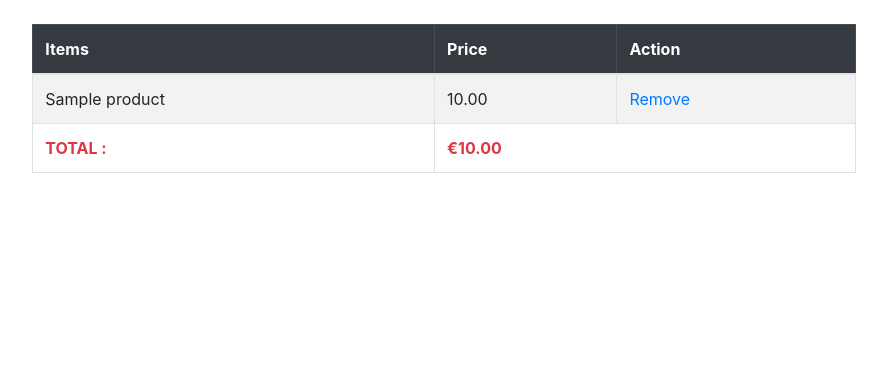
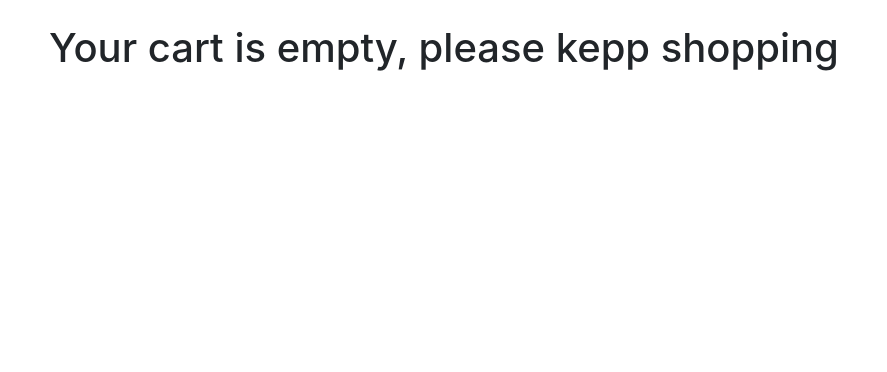
Before and after one commit to hMirado/ecommerce, a Django app: page /carts/carts/ in a window 1280 px wide. Shown: the part 56-428 px from the top of the page, without its empty margins (196-1083 px from the left). Run offline with Django 3.2, Linux system fonts and the light colour scheme; tables that the repository leaves empty hold one stand-in row (values such as "Sample post"); some libraries are stand-ins or nearby versions.

Commit message:
Django session

```diff
--- a/ecommerce/carts/views.py
+++ b/ecommerce/carts/views.py
@@ -5,14 +5,48 @@ from products.models import Products
 
 
 def view(request):
-    cart = Cart.objects.all()[0]
-    context = {"cart": cart}
+    try:
+        the_id = request.session['cart_id']
+    except:
+        the_id = None
+
+    if the_id:
+        cart = Cart.objects.get(id=the_id)
+        context = {'cart': cart}
+    else:
+        empty_message = "Your cart is empty, please kepp shopping"
+        context = {"empty": True, "empty_message": empty_message}
+
+    # cart = Cart.objects.all()[0]
+    # context = {"cart": cart}
     template = "carts/view.html"
     return render(request, template, context)
 
 
 def update_cart(request, slug):
-    cart = Cart.objects.all()[0]
+    request.session.set_expiry(120000)
+    # cart = Cart.objects.all()[0]
+    try:
+        the_id = request.session['cart_id']
+
+    # Miala ilay eny ambany
+    #     cart = Cart.objects.get(id=the_id)
+    # except Cart.DoesNotExist:
+    #     cart = Cart.objects.create()
+    #     request.session['cart_id'] = cart.id
+    except:
+        new_cart = Cart()
+        new_cart.save()
+        request.session['cart_id'] = new_cart.id
+        the_id = new_cart.id
+
+    # Miala ito efa mampiasa ilay eo ambony
+    try:
+        cart = Cart.objects.get(id=the_id)
+        # print(cart)
+    except Cart.DoesNotExist:
+        cart = None
+
     try:
         product = Products.objects.get(slug=slug)
     except product.DoesNotExist:
@@ -29,6 +63,8 @@ def update_cart(request, slug):
     for item in cart.products.all():
         new_total += float(item.price)
 
+    request.session['items_total'] = cart.products.count()
+    print(cart.products.count())
     cart.total = new_total
     cart.save()
 
--- a/ecommerce/templates/carts/view.html
+++ b/ecommerce/templates/carts/view.html
@@ -3,6 +3,10 @@
 {% block content %}
     <div class="row justify-content-center">
         <div class='col-sm-8 align-self-center'>
+            {% if empty %}
+                <h1 class="text-center">{{ empty_message }}</h1>
+            {% else %}
+                <h1 class="text-center">{{ empty_message }}</h1>
                 <table class='table table-striped table-bordered'>
                     <thead class='table-dark'>
                         <th>Items</th>
@@ -25,6 +29,7 @@
                         </tr>
                     </tfoot>
                 </table>
+            {% endif %}
         </div>
     </div>
 {% endblock content %}
```
Lines whose indentation alone changed are shown as unchanged.
